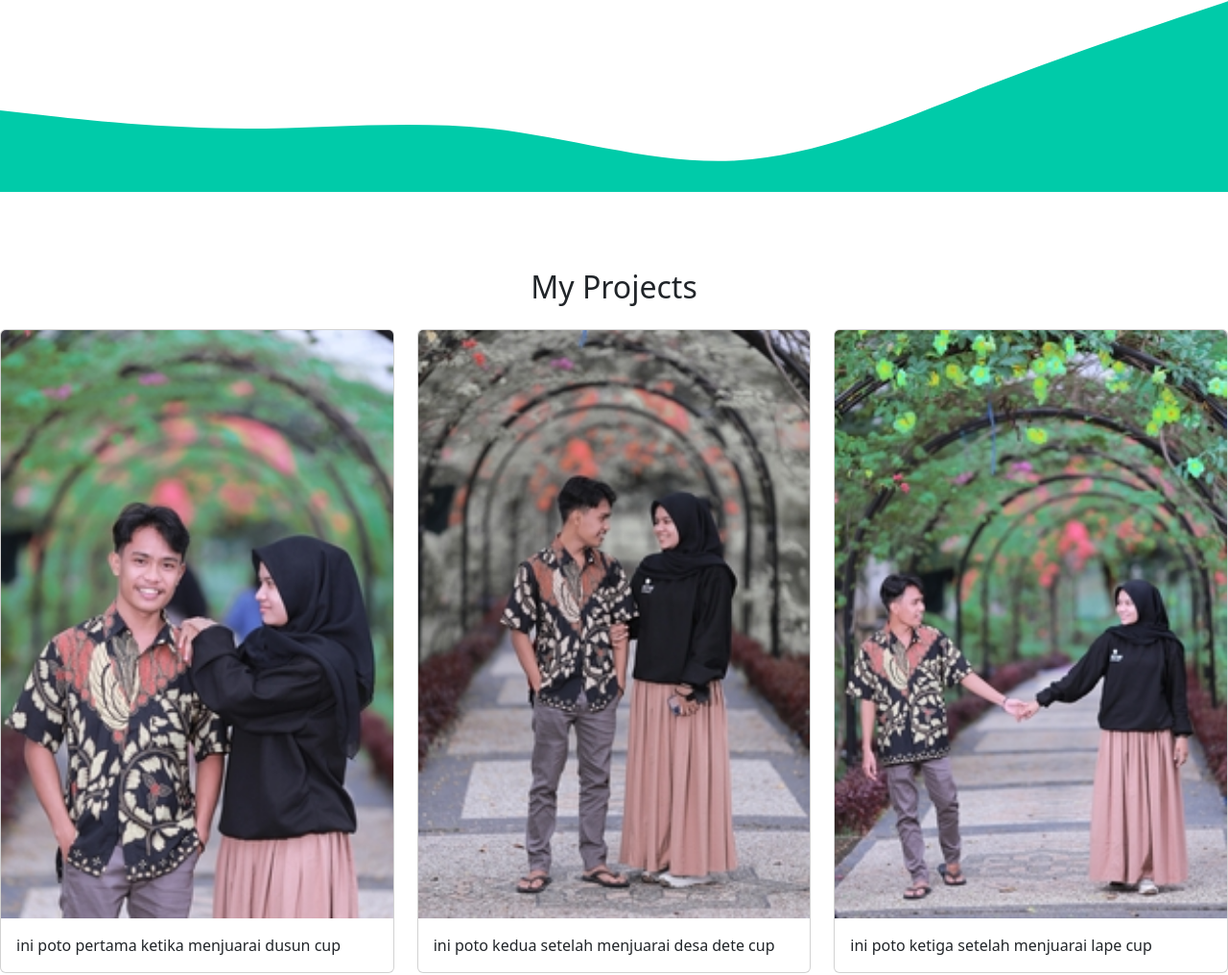
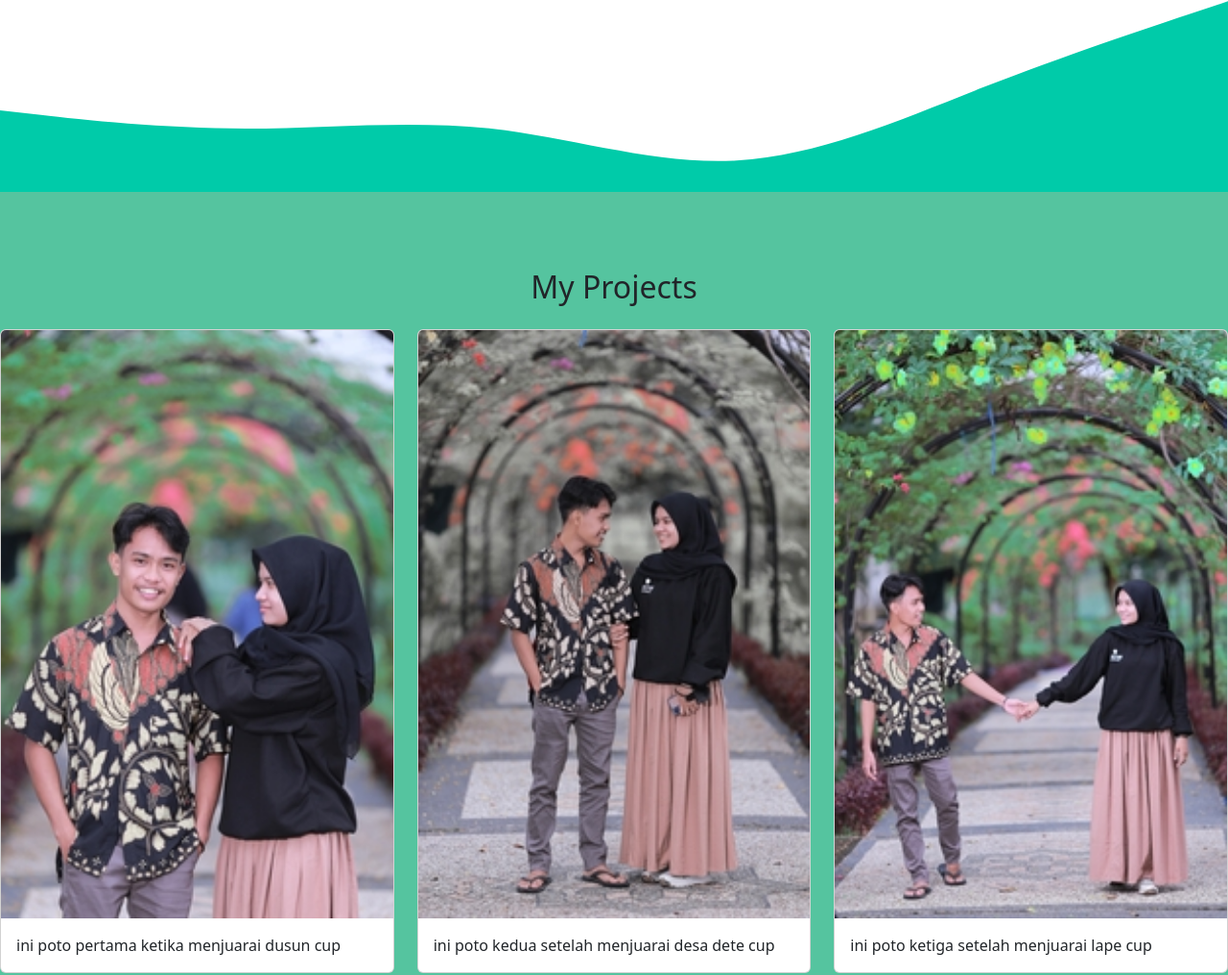
Before and after one commit to Ihanafi25/hanafi.github.oi, a plain HTML site: page index.html in a window 1280 px wide. Shown: the part 1080-2096 px from the top of the page at 96% size. Drawn offline with nearby package versions, Linux system fonts and the light colour scheme.

Commit message:
mengubah baground projek

```diff
--- a/style.css
+++ b/style.css
@@ -3,7 +3,7 @@
   background-color: rgb(85, 196, 159);
 }
 
-#projects {
+#project {
   background-color: rgb(85, 196, 159);
 }
 
```
